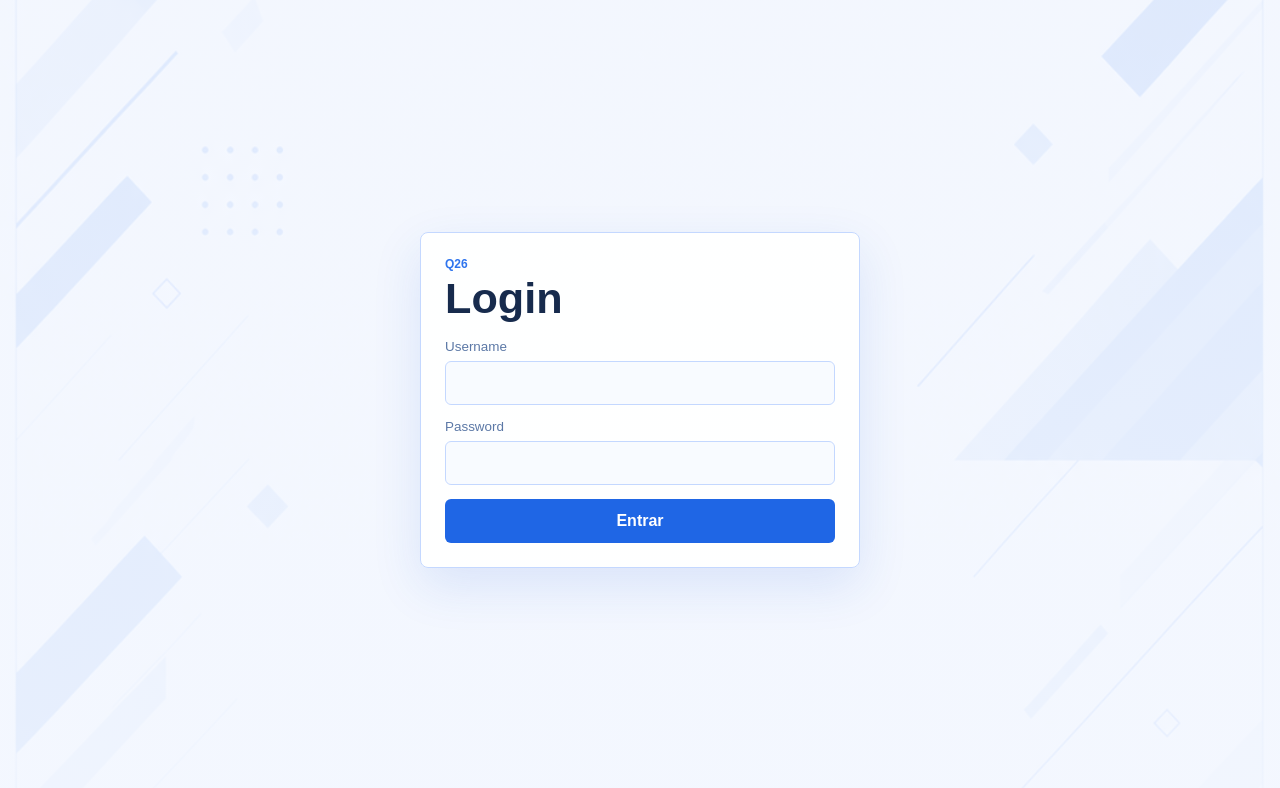
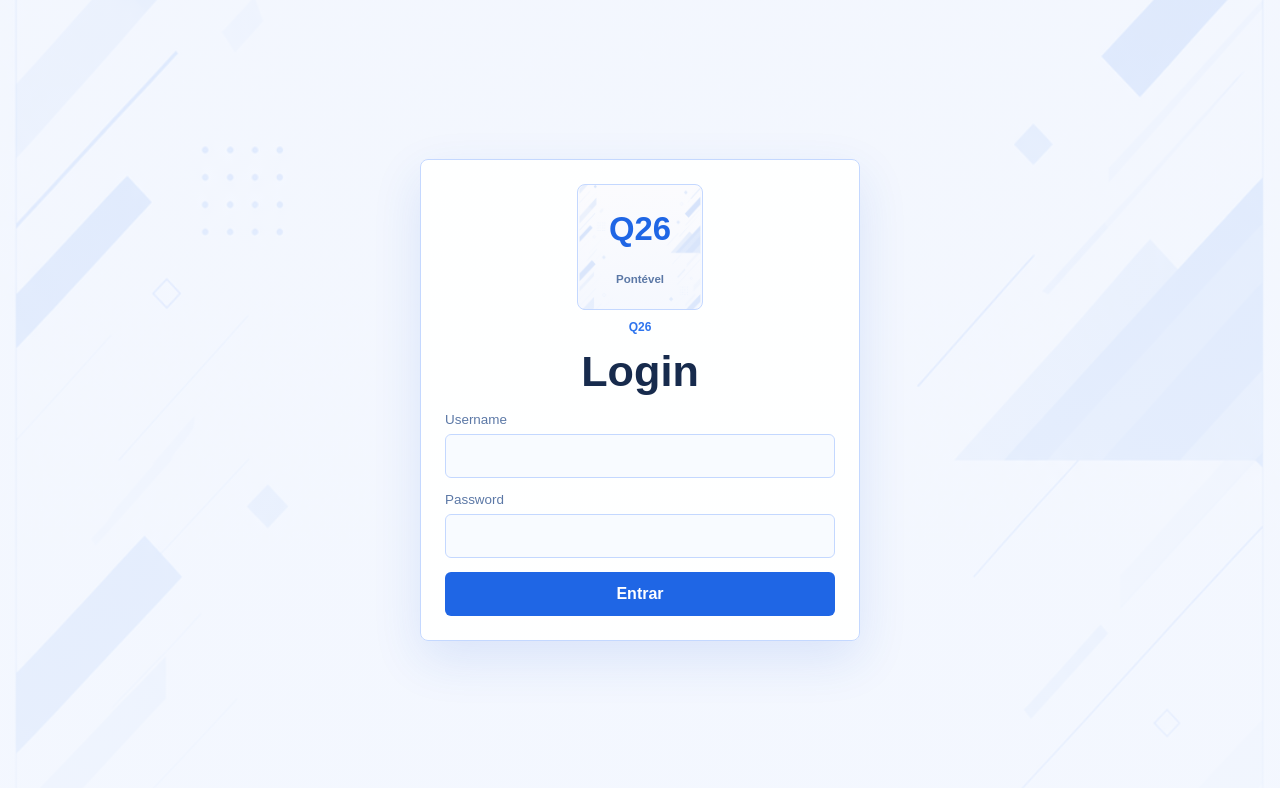
Before and after one commit to Jgalaio/Q26EventTracker, a Next.js app: page /login in a window 1280 px wide. Shown: the top 788 px of the page. Built offline with nearby package versions, Linux system fonts and the light colour scheme; no server answers; the database is empty.

Commit message:
Add description popup and login logo

```diff
--- a/app/globals.css
+++ b/app/globals.css
@@ -182,6 +182,52 @@ h2 {
   width: min(440px, 100%);
 }
 
+.login-brand {
+  align-items: center;
+  display: grid;
+  gap: 10px;
+  justify-items: center;
+  text-align: center;
+}
+
+.login-logo-card {
+  align-items: center;
+  background:
+    linear-gradient(rgba(255, 255, 255, 0.82), rgba(247, 250, 255, 0.88)),
+    url("/report-background.png") center / cover no-repeat;
+  border: 1px solid #c4d8ff;
+  border-radius: 8px;
+  display: grid;
+  height: 126px;
+  justify-items: center;
+  overflow: hidden;
+  padding: 12px;
+  width: 126px;
+}
+
+.login-logo-card span {
+  color: var(--blue);
+  font-size: 2.05rem;
+  font-weight: 800;
+}
+
+.login-logo-card small {
+  color: var(--muted);
+  font-size: 0.72rem;
+  font-weight: 700;
+}
+
+.login-logo-card img {
+  display: block;
+  max-height: 100%;
+  max-width: 100%;
+  object-fit: contain;
+}
+
+.custom-login-logo-card {
+  background: rgba(255, 255, 255, 0.9);
+}
+
 .login-card h1 {
   font-size: 2.7rem;
 }
@@ -1660,6 +1706,23 @@ td {
   width: min(720px, 100%);
 }
 
+.description-modal {
+  width: min(560px, 100%);
+}
+
+.description-full-text {
+  background: #f8fbff;
+  border: 1px solid var(--line);
+  border-radius: 8px;
+  color: var(--ink);
+  line-height: 1.55;
+  margin: 0;
+  max-height: 360px;
+  overflow: auto;
+  padding: 14px;
+  white-space: pre-wrap;
+}
+
 .modal-heading {
   align-items: center;
   display: flex;
@@ -1711,6 +1774,21 @@ td {
   color: var(--ink);
 }
 
+.description-button {
+  background: transparent;
+  border: 0;
+  color: var(--blue);
+  cursor: pointer;
+  display: block;
+  max-width: 280px;
+  overflow: hidden;
+  padding: 0;
+  text-align: left;
+  text-decoration: underline;
+  text-overflow: ellipsis;
+  white-space: nowrap;
+}
+
 .admin-grid {
   display: grid;
   gap: 12px;
--- a/app/login/page.tsx
+++ b/app/login/page.tsx
@@ -1,4 +1,5 @@
 import { redirect } from "next/navigation";
+import { getReportLogo } from "../app-settings";
 import { getSession } from "../auth";
 
 type LoginPageProps = {
@@ -20,13 +21,24 @@ export default async function LoginPage({ searchParams }: LoginPageProps) {
   if (session) redirect(session.role === "view" ? "/overview" : "/");
 
   const params: Record<string, string | string[] | undefined> = searchParams ? await searchParams : {};
+  const reportLogo = await getReportLogo();
   const next = safeNextPath(getSearchValue(params, "next"));
   const hasError = getSearchValue(params, "error") === "1";
 
   return (
     <main className="login-shell">
       <section className="login-card">
-        <div>
+        <div className="login-brand">
+          <div className={reportLogo ? "login-logo-card custom-login-logo-card" : "login-logo-card"}>
+            {reportLogo ? (
+              <img alt="Logo Q26" src={reportLogo.dataUrl} />
+            ) : (
+              <>
+                <span>Q26</span>
+                <small>Pontével</small>
+              </>
+            )}
+          </div>
           <p className="eyebrow">Q26</p>
           <h1>Login</h1>
         </div>
```
Also changed, not shown: app/facturacao/facturacao-client.tsx (+43 -2 lines), app/tesouraria-dashboard.tsx (+43 -2 lines).
